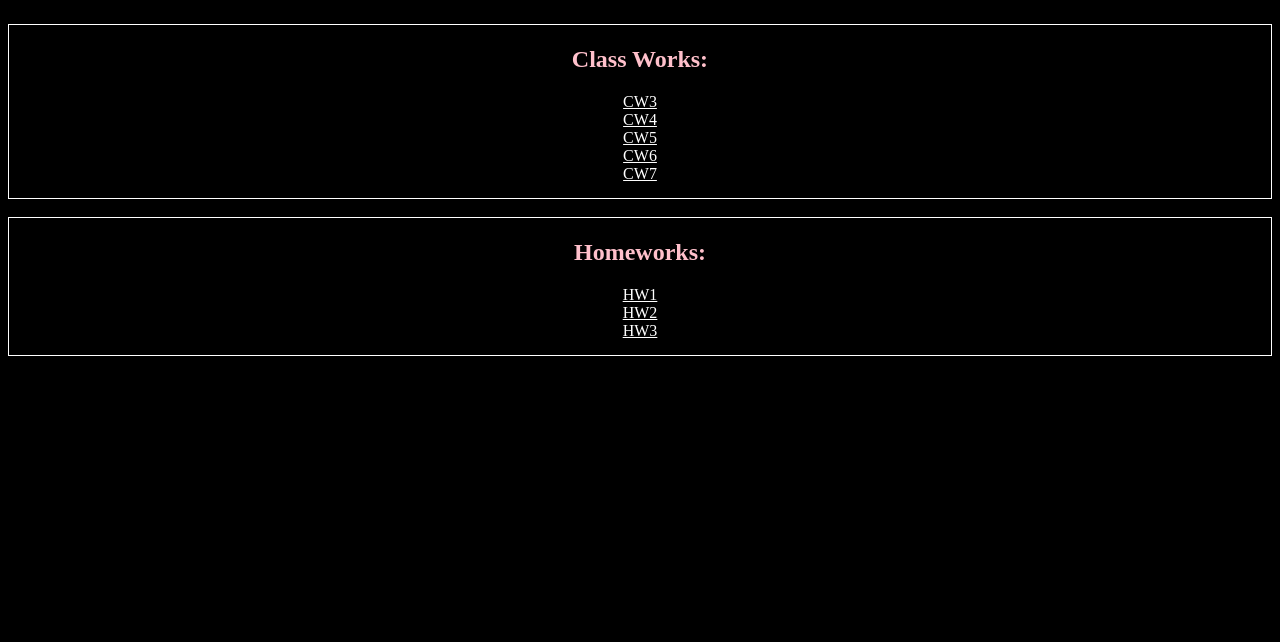
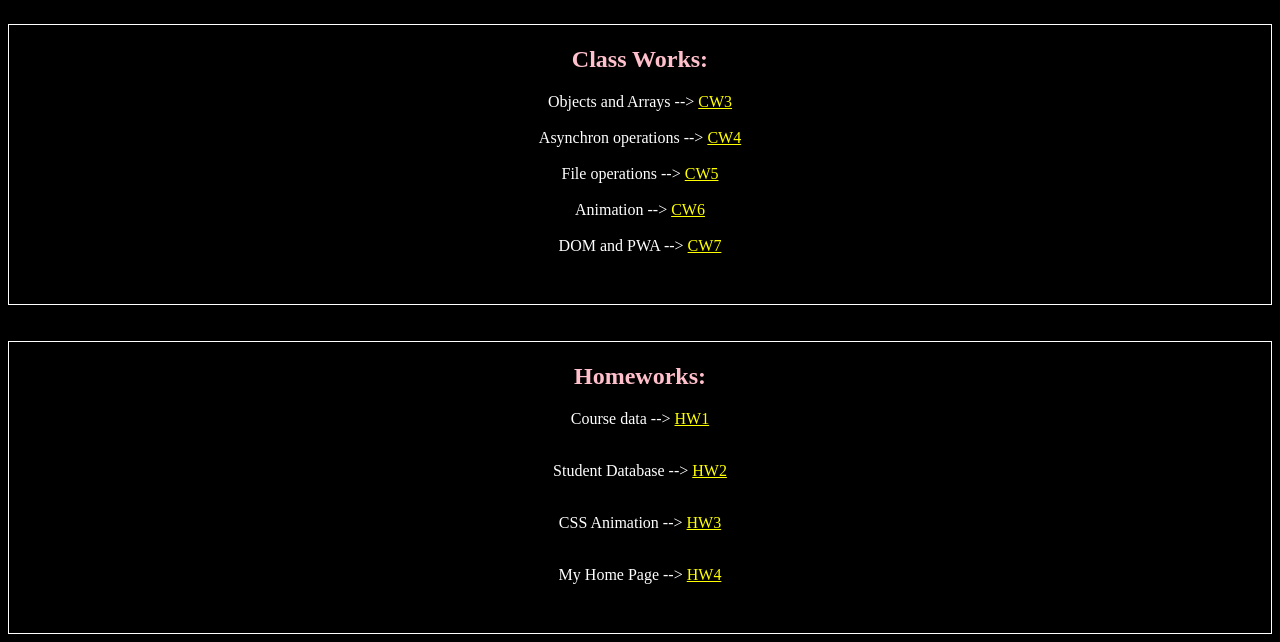
Before and after one commit to feyzanursaka/Odevler, a plain HTML site: page index.html in a window 1280 px wide. Shown: the part 163-805 px from the top of the page. Drawn offline with Linux system fonts and the light colour scheme.

Commit message:
Update index.html

```diff
--- a/index.html
+++ b/index.html
@@ -1,18 +1,22 @@
 <!DOCTYPE html>
 <html lang="en" dir="ltr">
-  <style>
+<style>
 html{
 margin-top: 7%;
 text-align:center;
 background:black;
+color:white;
 }
 h1{
-color:#99ddff;
+color:#80ffff;
 }
 h2{
 color:pink;
 }
 a{
+color:yellow;
+}
+p{
 color:white;
 }
 div#test{ border:#fff 1px solid; padding:1px 9px 15px 9px; }
@@ -63,30 +67,33 @@ span.type3 {width: 1px;height: 3px;}
 			});
 		})
 </script>
-  <body>
+<body>
     <h1>My Home Page</h1>
     <br>
 	<div id=test>
     <h2>Class Works:</h2>
-    <a href="https://feyzanursaka.github.io/Odevler/work/inspector.html">CW3</a>
-    <br>
-    <a href="https://feyzanursaka.github.io/Odevler/CW4.html">CW4</a>
-    <br>
-    <a href="https://feyzanursaka.github.io/Odevler/CW5/CW5.html">CW5</a>
-    <br>
-    <a href="https://feyzanursaka.github.io/Odevler/CW6/CW6.html">CW6</a>
-    <br>
-    <a href="https://feyzanursaka.github.io/Odevler/CW7/index.html">CW7</a>
+    <p>Objects and Arrays --> <a href="https://feyzanursaka.github.io/Odevler/work/inspector.html">CW3</a>
+    <br><br>
+    Asynchron operations --> <a href="https://feyzanursaka.github.io/Odevler/CW4.html">CW4</a>
+    <br><br>
+    File operations --> <a href="https://feyzanursaka.github.io/Odevler/CW5/CW5.html">CW5</a>
+    <br><br>
+    Animation --> <a href="https://feyzanursaka.github.io/Odevler/CW6/CW6.html">CW6</a>
+    <br><br>
+    DOM and PWA --> <a href="https://feyzanursaka.github.io/Odevler/CW7/index.html">CW7</a></p>
     <br>
 	</div>
-	<br>
+	<br><br>
 	<div id=test>
     <h2>Homeworks:</h2>
-    <a href="https://feyzanursaka.github.io/Odevler/HW1.html">HW1</a>
-    <br>
-    <a href="https://feyzanursaka.github.io/Odevler/HW2/database.html">HW2</a>
-    <br>
-    <a href="https://feyzanursaka.github.io/Odevler/HW3.html">HW3</a><br>
+    <p>Course data --> <a href="https://feyzanursaka.github.io/Odevler/HW1.html">HW1</a>
+    <br><br>
+    <p>Student Database --> <a href="https://feyzanursaka.github.io/Odevler/HW2/database.html">HW2</a>
+    <br><br>
+    <p>CSS Animation --> <a href="https://feyzanursaka.github.io/Odevler/HW3.html">HW3</a>
+	<br><br>
+	<p>My Home Page --> <a href="https://feyzanursaka.github.io/Odevler/index.html">HW4</a></p>
+	<br>
 	</div>
 	<div class="anim" ></div>
   </body>
```
